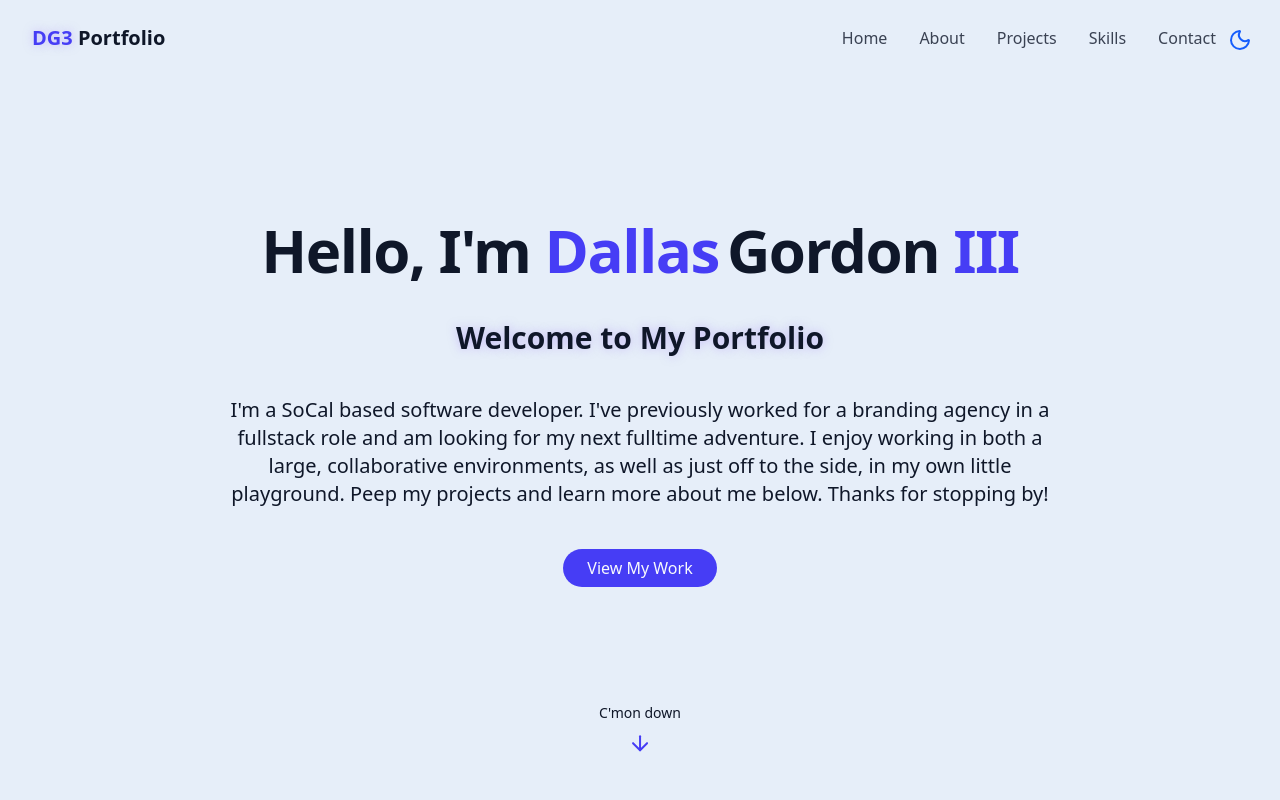
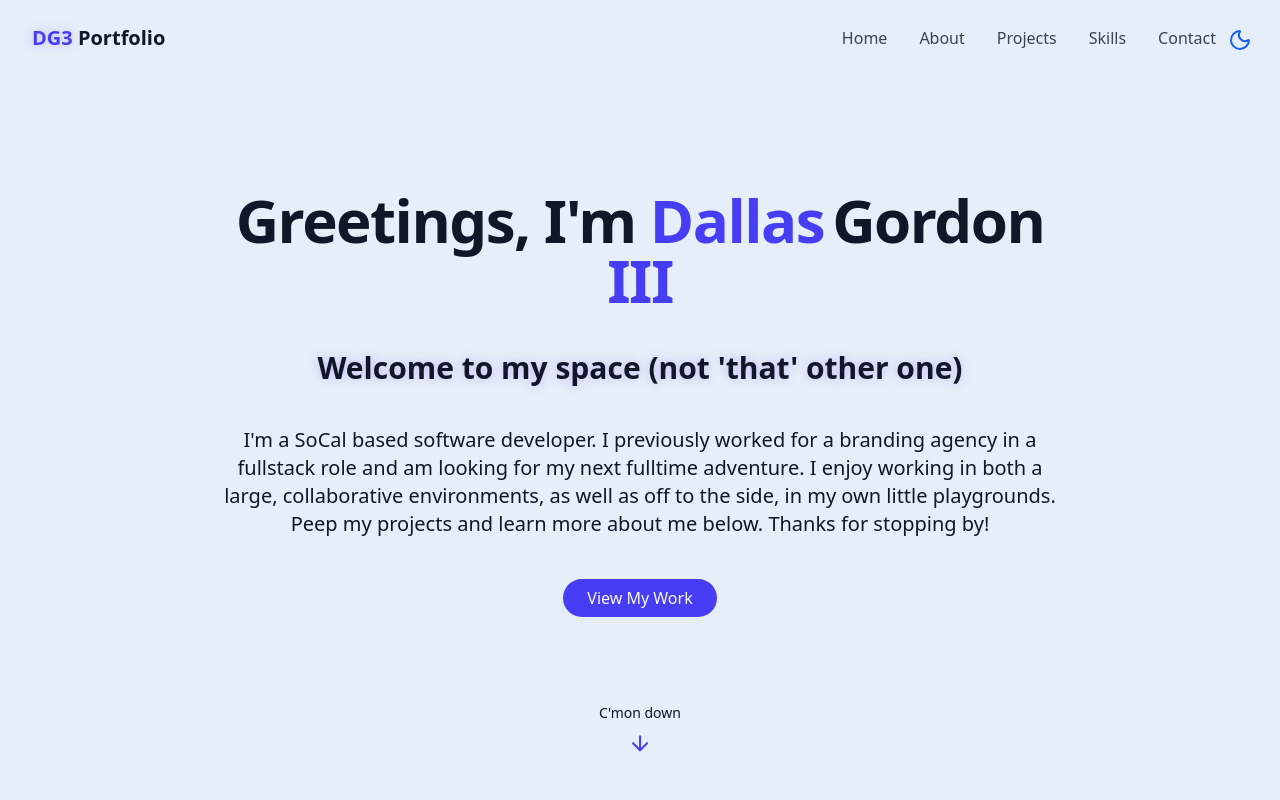
Before and after one commit to tkdguy85/my-portfolio, a React (Vite) app: page / in a window 1280 px wide. Shown: the top 800 px of the page. Built offline with nearby package versions, Linux system fonts and the light colour scheme.

Commit message:
Hero update

```diff
--- a/src/components/HeroSection.jsx
+++ b/src/components/HeroSection.jsx
@@ -10,15 +10,15 @@ export const HeroSection = () => {
       <div className="container max-w-4xl mx-auto text-center z-10">
         <div className="space-y-6">
           <h1 className="text-4xl md:text-6xl font-bold tracking-tight">
-            <span className="opacity-0 animate-fade-in">Hello, I'm </span>
+            <span className="opacity-0 animate-fade-in">Greetings, I'm </span>
             <span className="text-primary opacity-0 animate-fade-in-delay-1">Dallas</span>
             <span className="text-gradient ml-2 opacity-0 animate-fade-in-delay-2">Gordon <span className="text-primary opacity-0 animate-fade-in-delay-1">III</span></span>
           </h1>
         </div>
 
-        <h2 className="text-2xl md:text-3xl font-bold my-10 text-glow">Welcome to My Portfolio</h2>
+        <h2 className="text-2xl md:text-3xl font-bold my-10 text-glow">Welcome to my space (not 'that' other one)</h2>
 
-        <p className="text-lg md:text-xl mb-8 text-muted-foreground max-2-2xl mx-auto opacity-0 animate-fade-in-delay-3">I'm a SoCal based software developer. I've previously worked for a branding agency in a fullstack role and am looking for my next fulltime adventure. I enjoy working in both a large, collaborative environments, as well as just off to the side, in my own little playground. Peep my projects and learn more about me below. Thanks for stopping by!</p>
+        <p className="text-lg md:text-xl mb-8 text-muted-foreground max-2-2xl mx-auto opacity-0 animate-fade-in-delay-3">I'm a SoCal based software developer. I previously worked for a branding agency in a fullstack role and am looking for my next fulltime adventure. I enjoy working in both a large, collaborative environments, as well as off to the side, in my own little playgrounds. Peep my projects and learn more about me below. Thanks for stopping by!</p>
 
         <div className="pt-4 opacity-0 animate-fade-in-delay-4">
           <a
```
